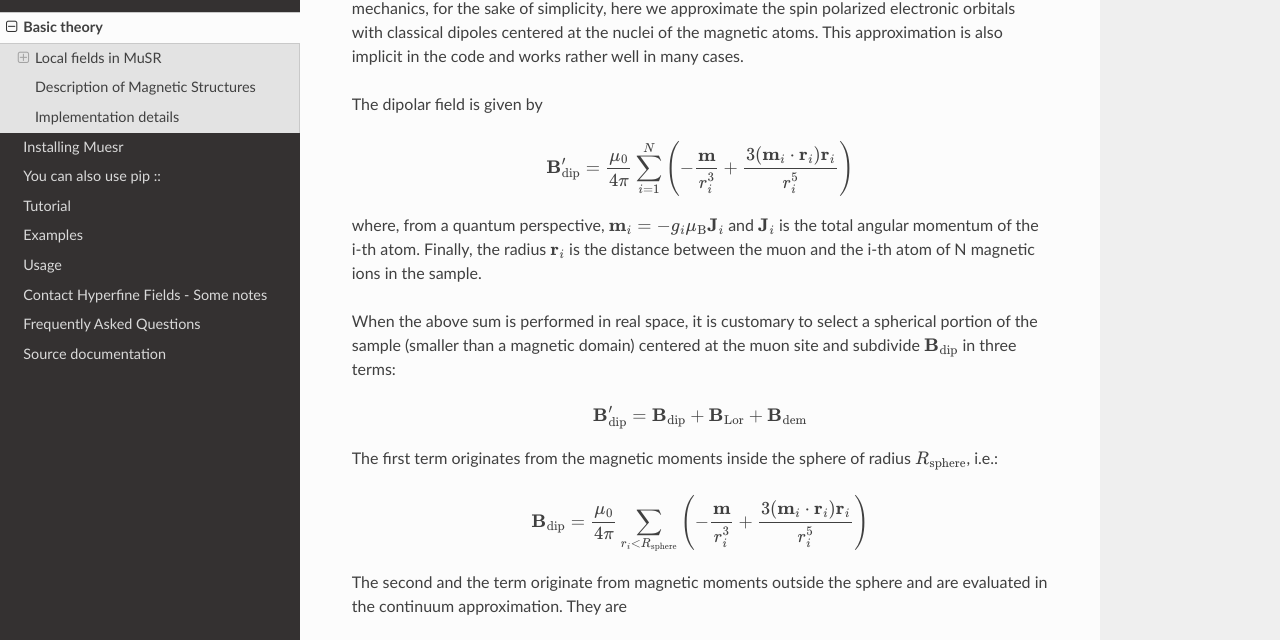
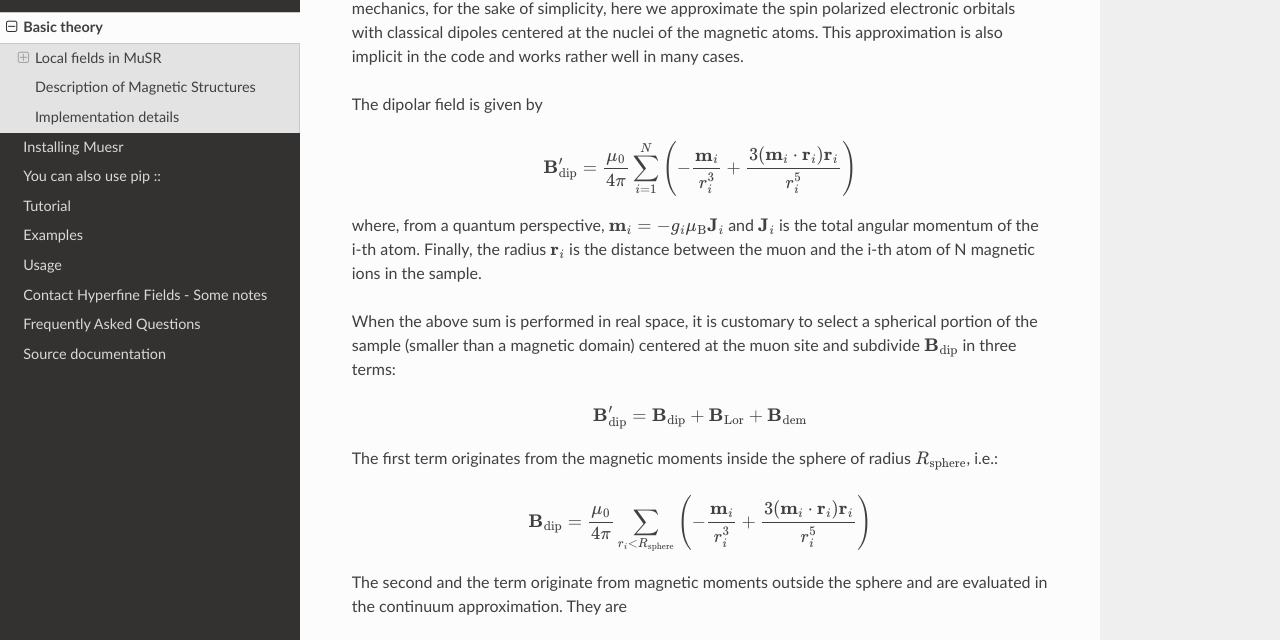
Before and after one commit to bonfus/muesr, a Sphinx documentation site: the page built from docs/Intro.rst, in a window 1280 px wide and 900 px high, scrolled down 318 px. Shown: the part 119-759 px from the top of the window. Built offline with Sphinx 7.4.7 and the Read the Docs theme 2.0.0, drawn with Linux system fonts in a browser that asks for light colours; pages that are not in the unit, such as notebooks, are missing from menus.

Commit message:
Corrected Basic Theory, m_i in dipolar field 1st and 3rd equation

```diff
--- a/docs/Intro.rst
+++ b/docs/Intro.rst
@@ -25,7 +25,7 @@ The dipolar field is given by
 
 .. math::
 
-   \mathbf{B_{\mathrm{dip}}^\prime} = \frac{\mu_0}{4 \pi} \sum _{i=1} ^N \left( -\frac{\mathbf{m}}{r^3 _i} + \frac{3 (\mathbf{m}_i \cdot \mathbf{r}_i)\mathbf{r}_i }{r^5 _i} \right)
+   \mathbf{B_{\mathrm{dip}}^\prime} = \frac{\mu_0}{4 \pi} \sum _{i=1} ^N \left( -\frac{\mathbf{m}_i}{r^3 _i} + \frac{3 (\mathbf{m}_i \cdot \mathbf{r}_i)\mathbf{r}_i }{r^5 _i} \right)
 
 where, from a quantum perspective, :math:`\mathbf{m}_i = -g_i \mu_\mathrm{B} \mathbf{J}_i`
 and :math:`\mathbf{J}_i` is the total angular momentum of the i-th atom.
@@ -46,7 +46,7 @@ radius :math:`R_\mathrm{sphere}`, i.e.:
 
 .. math::
 
-   \mathbf{B_{\mathrm{dip}}} = \frac{\mu_0}{4 \pi} \sum _{r_i<R_\mathrm{sphere}} \left( -\frac{\mathbf{m}}{r^3 _i} + \frac{3 (\mathbf{m}_i \cdot \mathbf{r}_i)\mathbf{r}_i }{r^5 _i} \right)
+   \mathbf{B_{\mathrm{dip}}} = \frac{\mu_0}{4 \pi} \sum _{r_i<R_\mathrm{sphere}} \left( -\frac{\mathbf{m}_i}{r^3 _i} + \frac{3 (\mathbf{m}_i \cdot \mathbf{r}_i)\mathbf{r}_i }{r^5 _i} \right)
 
 
 The second and the term originate from magnetic moments outside the
```
